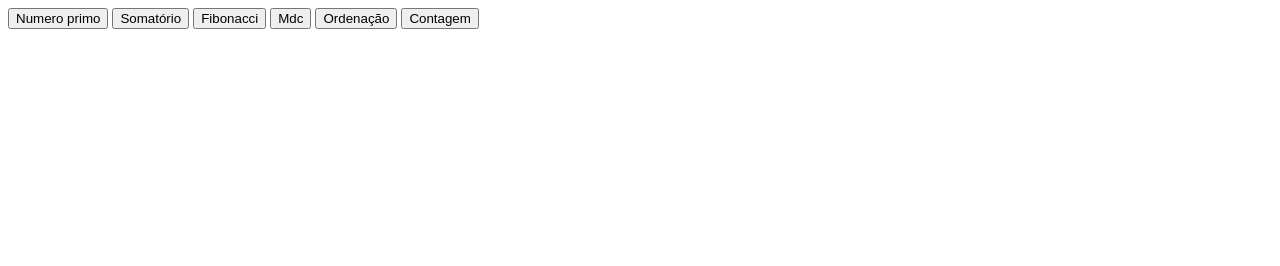
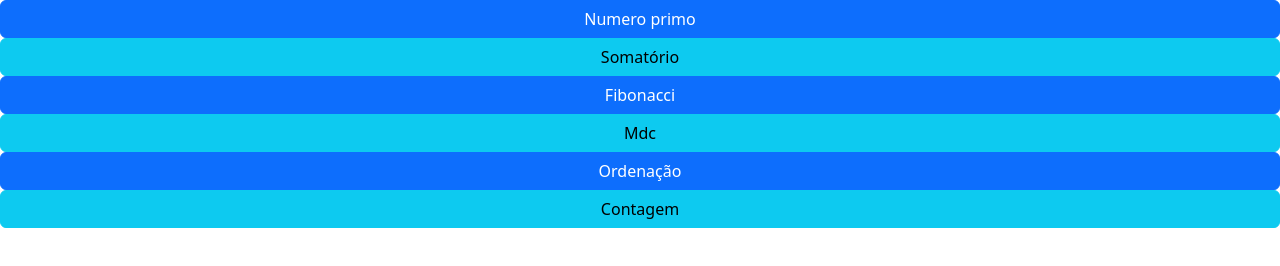
Before and after one commit to AndersonLeonyMaiaBarbosa/aplic_des_software, a plain HTML site: page entregavel1_javascript/index.html in a window 1280 px wide. Drawn offline with nearby package versions, Linux system fonts and the light colour scheme.

Commit message:
entregavel 2

```diff
--- a/entregavel1_javascript/index.html
+++ b/entregavel1_javascript/index.html
@@ -3,18 +3,22 @@
     <head>
         <meta charset="UTF-8">
         <title>Entregável 1</title>
+        <!-- CSS only -->
+        <link href="https://cdn.jsdelivr.net/npm/bootstrap@5.2.2/dist/css/bootstrap.min.css" rel="stylesheet" integrity="sha384-Zenh87qX5JnK2Jl0vWa8Ck2rdkQ2Bzep5IDxbcnCeuOxjzrPF/et3URy9Bv1WTRi" crossorigin="anonymous">
       </head>
     <body>
-        <button onclick="numPrimo()">Numero primo</button>
-        <button onclick="somatorio()">Somatório</button>
-        <button onclick="applyFibonacci()">Fibonacci</button>
-        <button onclick="mdc()">Mdc</button>
-        <button onclick="applyQuickySort()">Ordenação</button>
-        <button onclick="count()">Contagem</button>
+        <div class="d-flex flex-column">
+            <button class="btn btn-primary" onclick="numPrimo()">Numero primo</button>
+            <button class="btn btn-info" onclick="somatorio()">Somatório</button>
+            <button class="btn btn-primary" onclick="applyFibonacci()">Fibonacci</button>
+            <button  class="btn btn-info" onclick="mdc()">Mdc</button>
+            <button class="btn btn-primary" onclick="applyQuickySort()">Ordenação</button>
+            <button class="btn btn-info" onclick="count()">Contagem</button>
+        </div>
     </body>
 
     <script src="js/a_numeroPrimo.js"></script>
-    <script src="js/b_somatorio copy.js"></script>
+    <script src="js/b_somatorio.js"></script>
     <script src="js/c_Fibonacci.js"></script>
     <script src="js/d_mdc.js"></script>
     <script src="js/e_ordenacao.js"></script>
```
Also changed, not shown: entregavel1_javascript/js/b_somatorio.js (renamed from entregavel1_javascript/js/b_somatorio .js), 1 other file.
